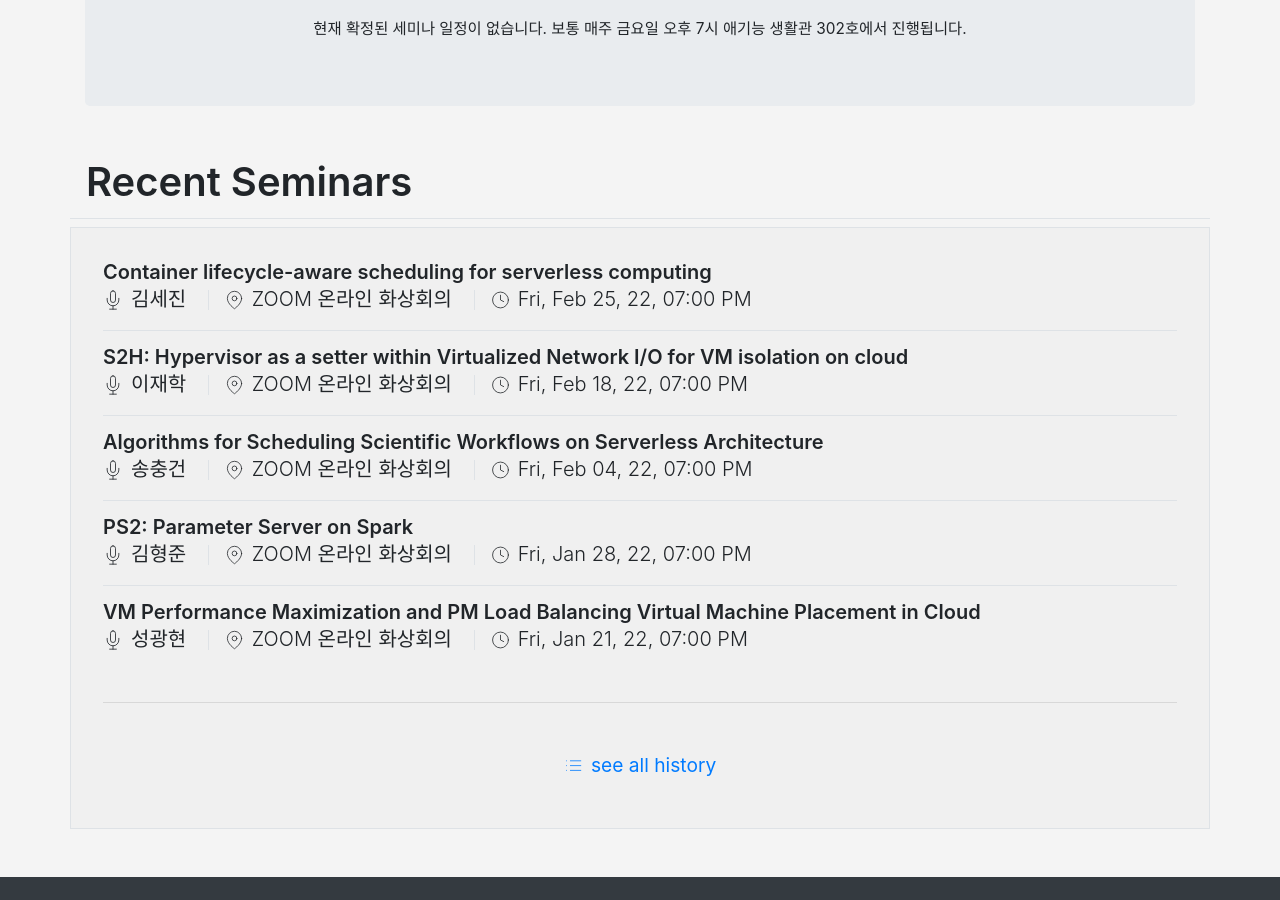
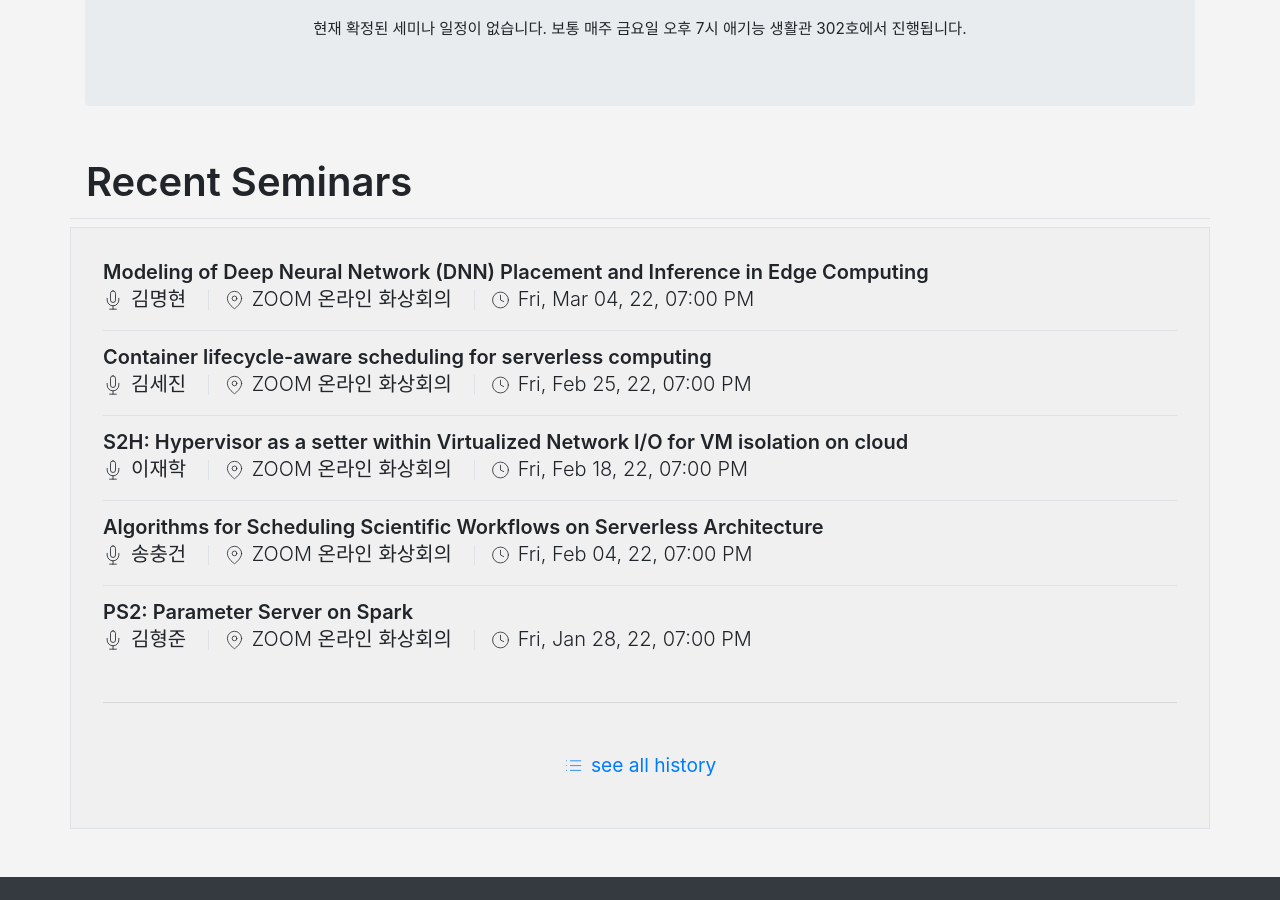
Before and after one commit to KU-Cloud/ku-cloud.github.io, a Jekyll site: the page built from seminar.html, in a window 1280 px wide and 900 px high, scrolled down 355 px. Built offline with Jekyll 4.4.1, drawn with Linux system fonts in a browser that asks for light colours.

Commit message:
Update: 2022-03-04 seminar

```diff
--- a/_data/seminars.yaml
+++ b/_data/seminars.yaml
@@ -807,3 +807,7 @@
   speacker: 김세진
   date: 2022-02-25T19:00:00.000+0900
   location: ZOOM 온라인 화상회의
+- title: 'Modeling of Deep Neural Network (DNN) Placement and Inference in Edge Computing'
+  speacker: 김명현
+  date: 2022-03-04T19:00:00.000+0900
+  location: ZOOM 온라인 화상회의
```
